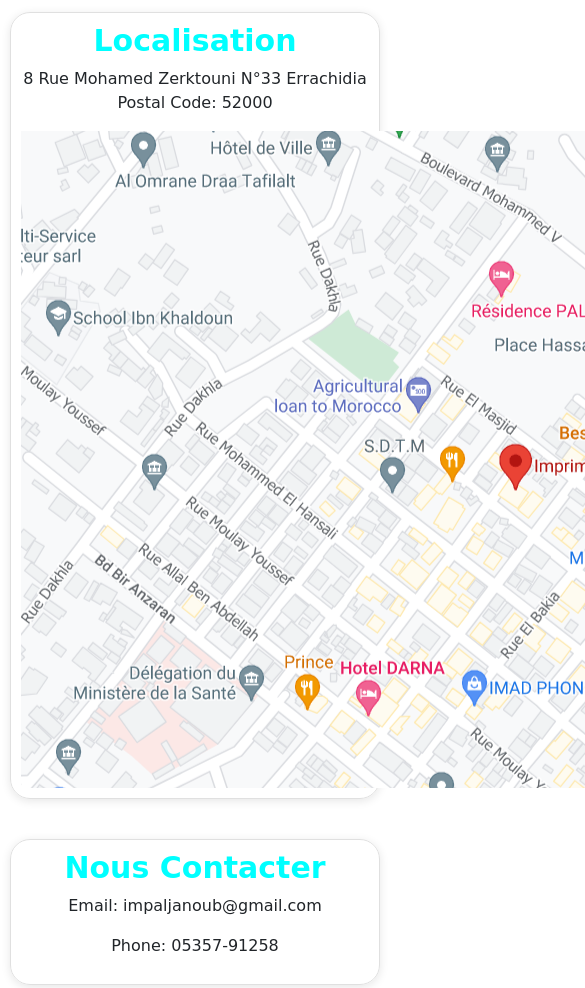
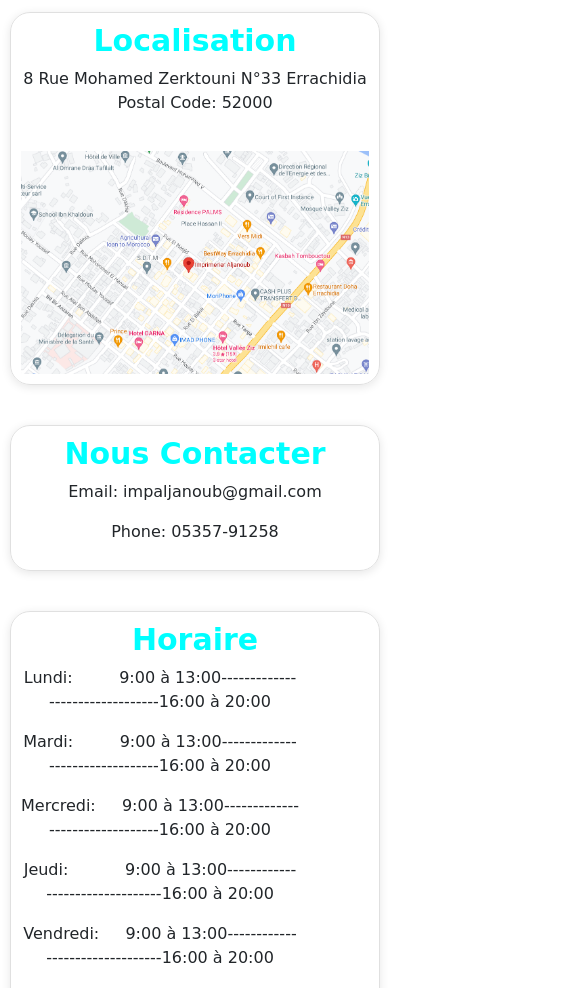
Before and after one commit to CTrix7/Impremerie, a plain HTML site: page index.html in a window 390 px wide. Shown: the part 2940-3928 px from the top of the page, 585 px wide, since content can reach past the window. Drawn offline with nearby package versions, Linux system fonts and the light colour scheme.

Commit message:
Update style.css

```diff
--- a/style.css
+++ b/style.css
@@ -299,6 +299,11 @@ body {
         margin-right: 10px;
         padding: 10px;
     }
+    .localization-section img {
+        max-width: 100%;
+        height: auto;
+        margin-top: 20px;
+    }
 
     /* Show the navigation menu items in mobile */
     .menu-bar ul {
```
